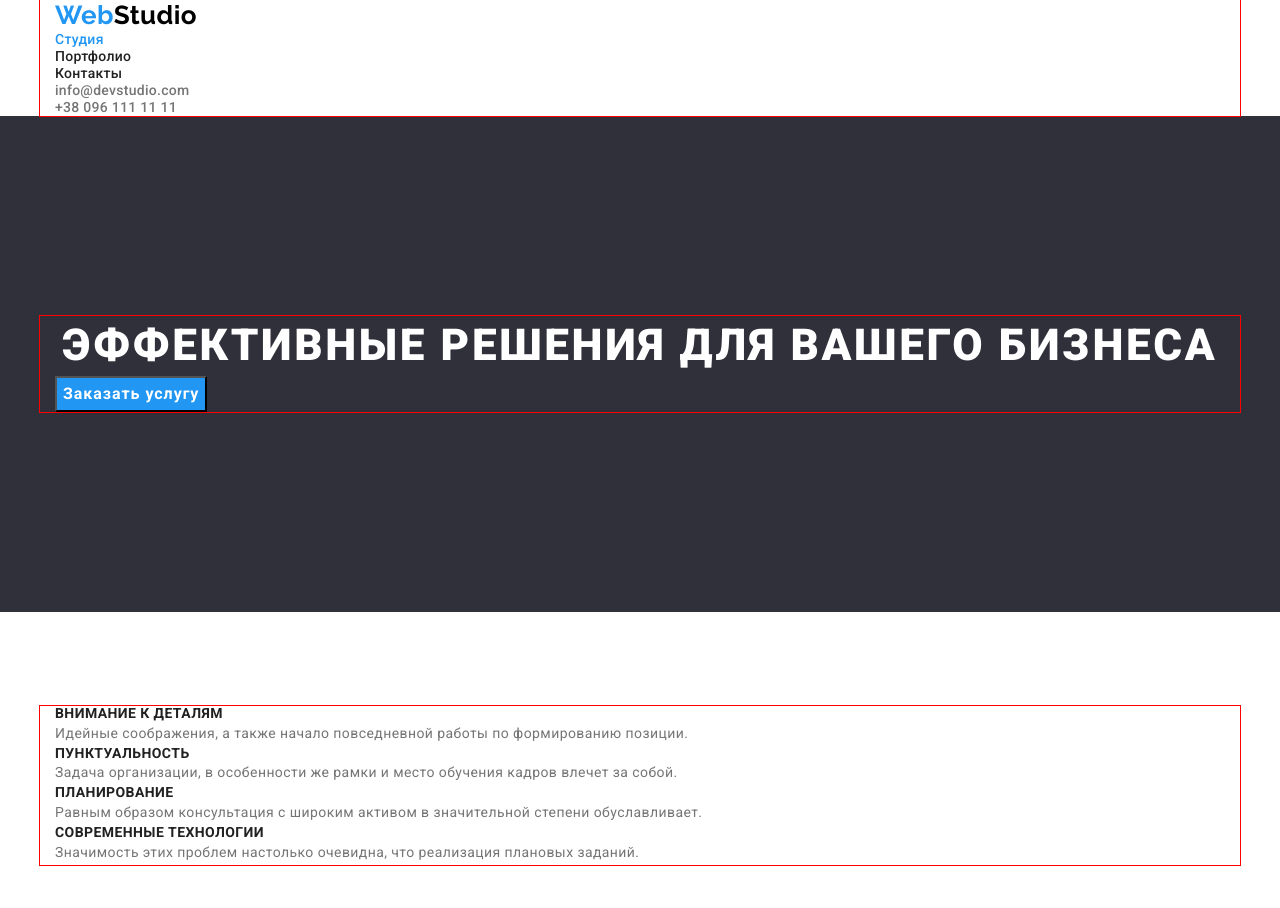
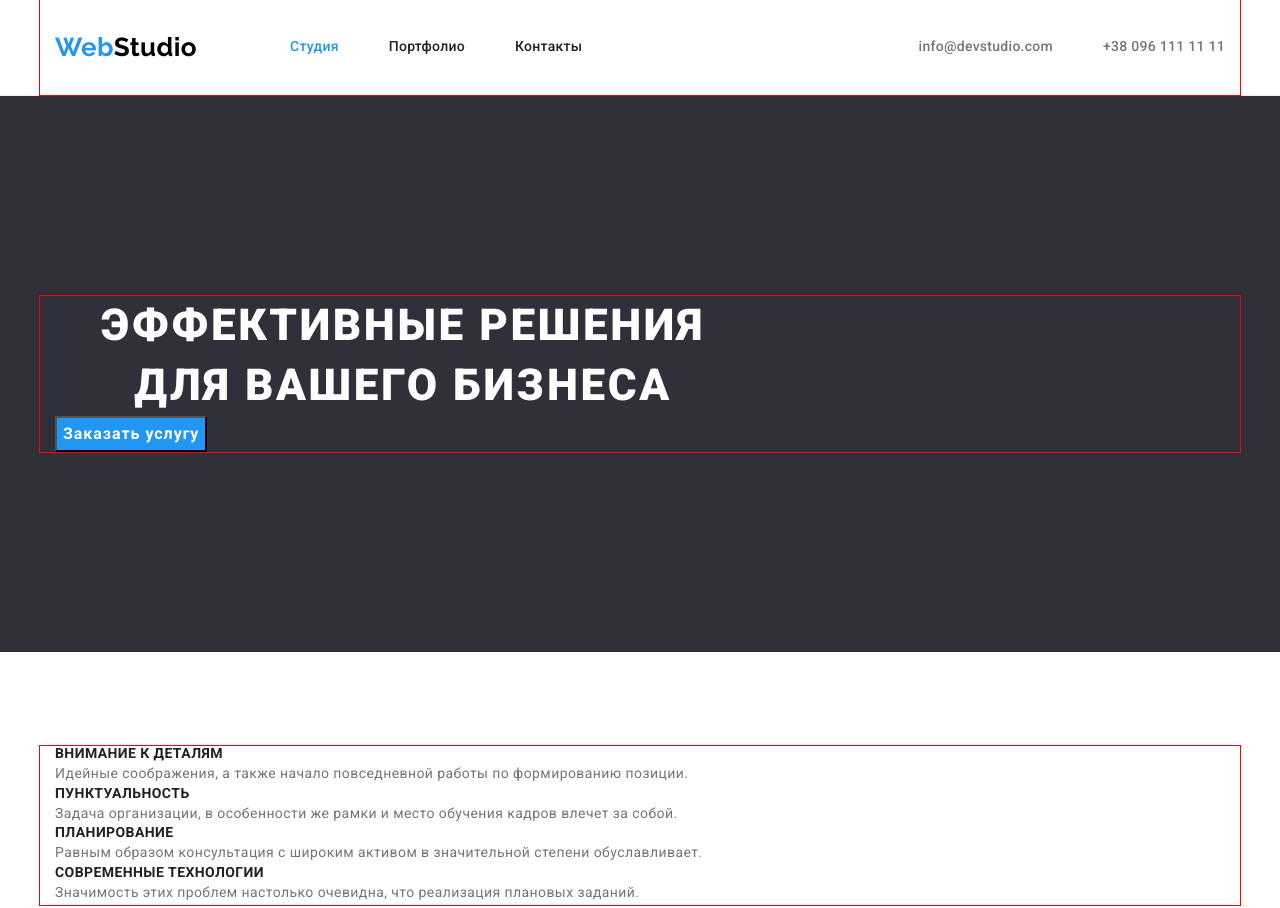
Before and after one commit to kmykolaichuk/goit-markup-hw-03, a plain HTML site: page index.html in a window 1280 px wide. Shown: the top 908 px of the page. Drawn offline with nearby package versions, Linux system fonts and the light colour scheme.

Commit message:
Add styles for geometry in header

```diff
--- a/css/styles.css
+++ b/css/styles.css
@@ -7,6 +7,7 @@
   --dark-background-color: #2f303a;
   --secondary-background-color: #f5f4fa;
   --btn-background-color: #188ce8;
+  --border-color: #ececec;
 }
 
 body {
@@ -88,9 +89,24 @@ img {
 /* ---------------------HEADER--------------------- */
 .header {
   background-color: var(--primary-white-color);
+  border-bottom: 1px solid var(--border-color);
+}
+
+.header .container {
+  display: flex;
+  align-items: center;
+}
+
+.header-navigation {
+  display: flex;
+  align-items: center;
 }
 
 .header-logo {
+  display: block;
+  padding-top: 32px;
+  padding-bottom: 32px;
+  margin-right: 93px;
   color: var(--primary-black-color);
 }
 
@@ -98,7 +114,18 @@ img {
   color: var(--accent-color);
 }
 
+.header-list {
+  display: flex;
+}
+
+.header-item:not(:last-child) {
+  margin-right: 50px;
+}
+
 .header-link {
+  display: block;
+  padding-top: 32px;
+  padding-bottom: 32px;
   font-weight: 500;
   line-height: 1.14;
   letter-spacing: 0.02em;
@@ -114,7 +141,14 @@ img {
   color: var(--accent-color);
 }
 
+.contacts {
+  margin-left: auto;
+}
+
 .header-contacts {
+  display: block;
+  padding-top: 32px;
+  padding-bottom: 32px;
   font-weight: 500;
   line-height: 1.14;
   letter-spacing: 0.02em;
@@ -134,6 +168,7 @@ img {
 }
 
 .hero-title {
+  max-width: 696px;
   font-weight: 900;
   font-size: 44px;
   line-height: 1.36;
--- a/index.html
+++ b/index.html
@@ -35,7 +35,7 @@
             <li class="header-item"><a href="" class="header-link link">Контакты</a></li>
           </ul>
         </nav>
-        <ul class="header-list list">
+        <ul class="header-list list contacts">
           <li class="header-item">
             <a class="header-contacts link" href="mailto:info@devstudio.com">info@devstudio.com</a>
           </li>
```
